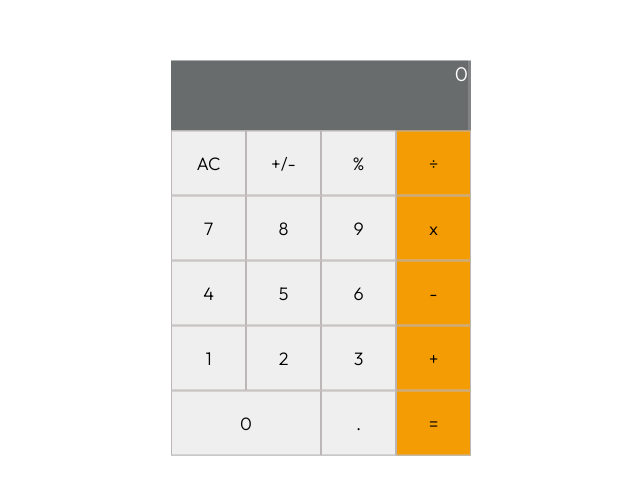
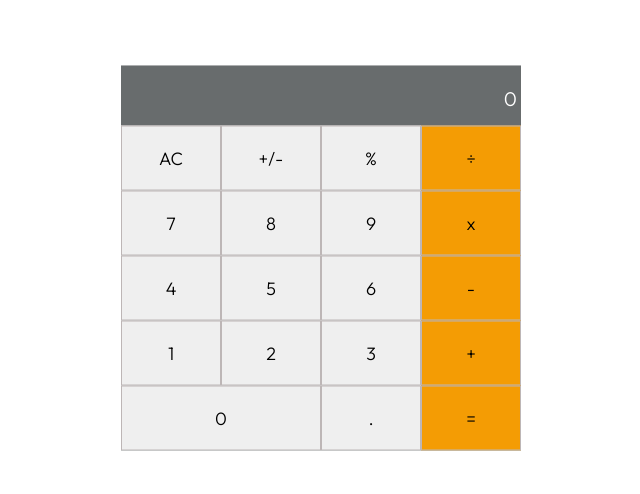
Before and after one commit to fortuneonyeka/Maths-magicians, a React (Create React App) app: page / in a window 1280 px wide. Shown: the part 142-636 px from the top of the page, without its empty margins (319-959 px from the left). Built offline with nearby package versions, Linux system fonts and the light colour scheme; a web font is replaced by a local one.

Commit message:
update App styling

```diff
--- a/src/App.css
+++ b/src/App.css
@@ -17,7 +17,7 @@ body {
   position: absolute;
   transform: translate(-50%, -50%);
   margin: 0 auto;
-  width: 300px;
+  width: 400px;
   text-align: center;
   background-color: rgba(99, 103, 104, 0.803);
   overflow: hidden;
@@ -40,8 +40,8 @@ body {
 }
 
 .display {
-  width: 297px;
-  height: 70px;
+  width: 99%;
+  height: 40px;
   text-align: end;
   background-color: rgba(99, 103, 104, 0.803);
   color: white;
@@ -50,6 +50,8 @@ body {
   overflow: hidden;
   font-weight: 500;
   font-size: 20px;
+  padding-top: 20px;
+  padding-right: 20px;
 }
 
 .zero {
```
